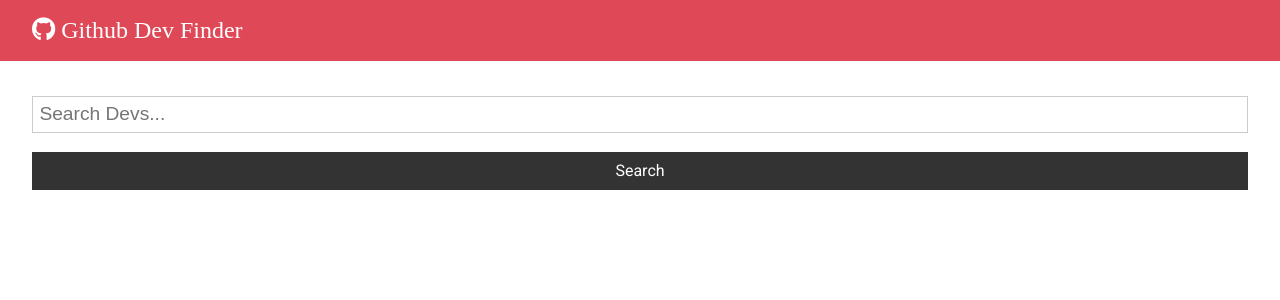
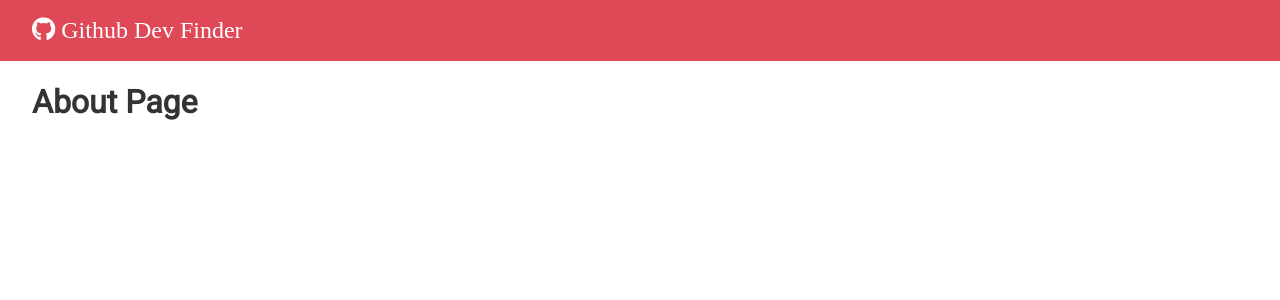
Before and after one commit to mosidrum/DevFinder-Github-API, a React (Create React App) app: page /about in a window 1280 px wide. Shown: the top 300 px of the page. Built offline with nearby package versions, Linux system fonts and the light colour scheme.

Commit message:
Eeverything works well now :(

```diff
--- a/src/App.js
+++ b/src/App.js
@@ -3,8 +3,10 @@ import Navbar from "./component/layout/Navbar";
 import Users from "./component/users/Users";
 import Search from "./component/users/Search";
 import Alert from "./component/layout/Alert";
+import { Routes, Route } from 'react-router-dom';
 import axios from "axios";
 import "./App.css";
+import About from "./component/Pages/About";
 
 class App extends Component {
   state = {
@@ -42,14 +44,16 @@ class App extends Component {
         <Navbar />
         <div className='container'>
           <Alert alert={this.state.alert} />
-
-          <Search
-            searchUsers={this.searchUsers}
-            clearUsers={this.clearUsers}
-            showClear={users.length > 0 ? true : false}
-            setAlert={this.setAlert}
-          />
-          <Users loading={loading} users={users} />
+          <Routes>
+            <Route path="/" element = { [<Search
+                searchUsers={this.searchUsers}
+                clearUsers={this.clearUsers}
+                showClear={users.length > 0 ? true : false}
+                setAlert={this.setAlert}
+              />,
+             <Users loading={loading} users={users} /> ] } />
+             <Route path="about" element={<About />} />
+          </Routes>
         </div>
       </div>
     );
--- a/src/component/Pages/About.js
+++ b/src/component/Pages/About.js
@@ -1,7 +1,7 @@
 import React from "react";
 
 const About = () => {
-  return <div>About Page</div>;
+  return <div><h1>About Page</h1></div>;
 };
 
 export default About;
```
